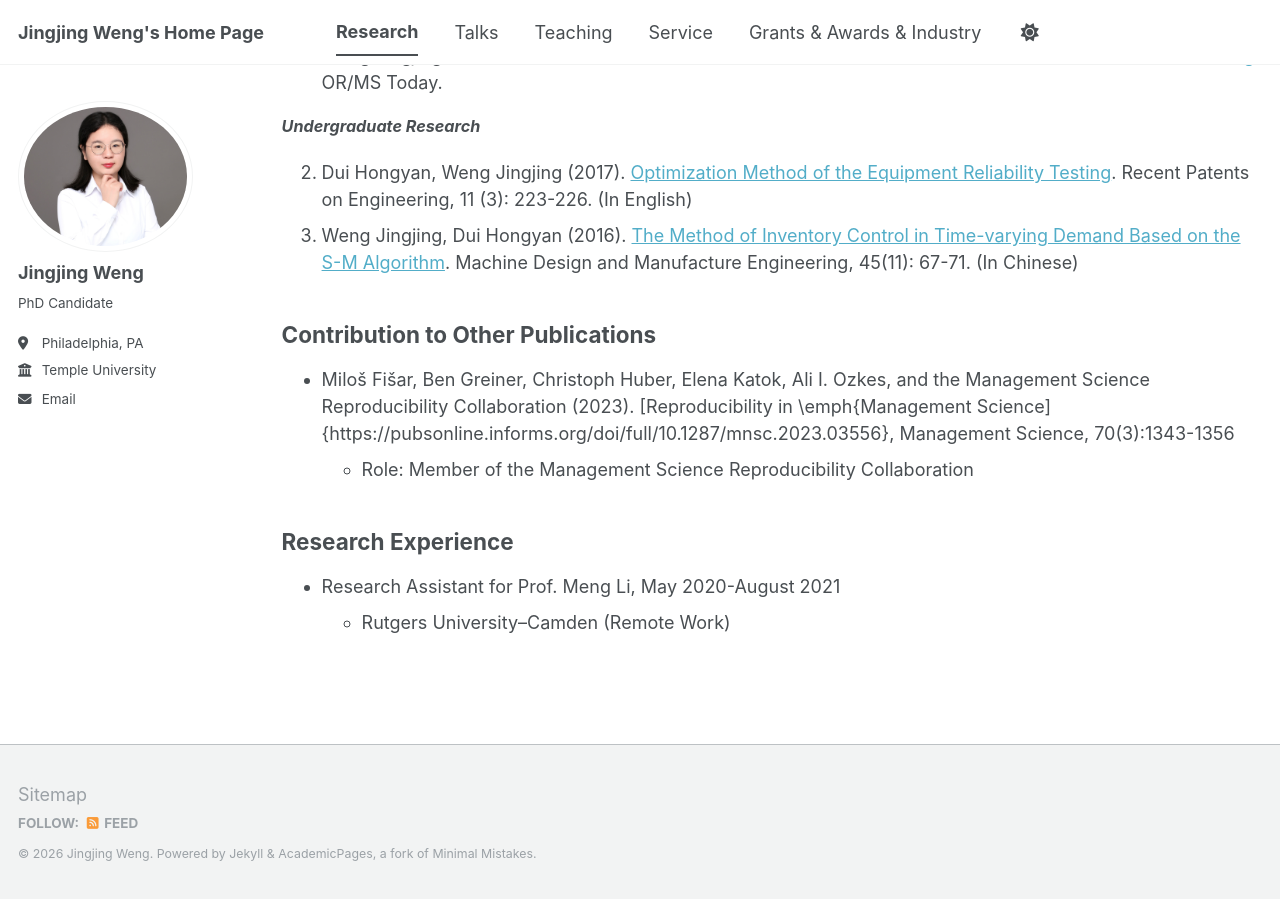
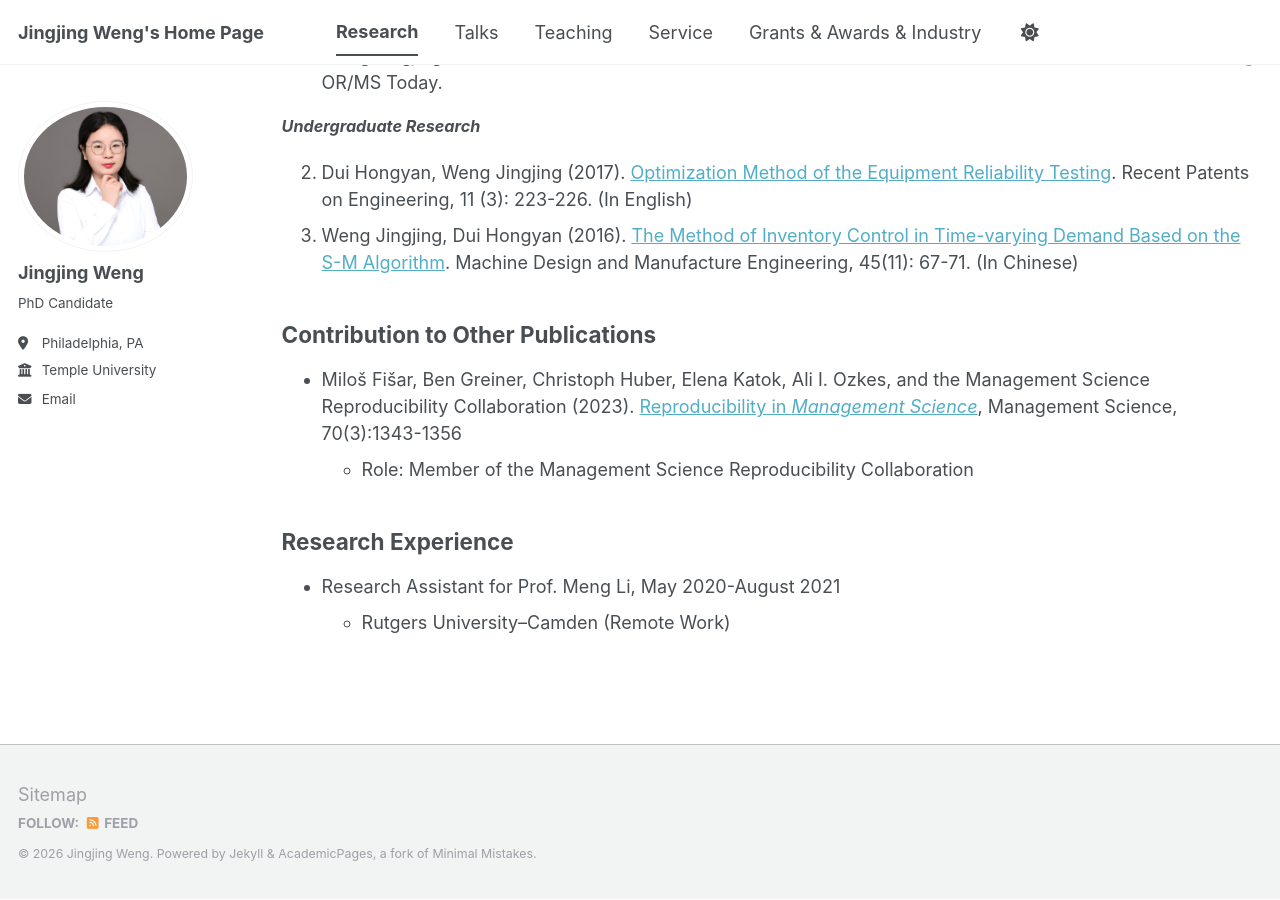
Before and after one commit to JingjingWeng/JingjingWeng.github.io, a Jekyll site: the page built from _pages/publications.md, in a window 1280 px wide and 900 px high, scrolled down 879 px. Built offline with Jekyll 4.4.1, drawn with Linux system fonts in a browser that asks for light colours; a script bundle is joined from its source files by our own code; library files that are not in the unit come from our copies.

Commit message:
Update publications.md

```diff
--- a/_pages/publications.md
+++ b/_pages/publications.md
@@ -43,7 +43,7 @@ author_profile: true
 
 
 ## Contribution to Other Publications
-* Miloš Fišar, Ben Greiner, Christoph Huber, Elena Katok, Ali I. Ozkes, and the Management Science Reproducibility Collaboration (2023). [Reproducibility in \emph{Management Science]{https://pubsonline.informs.org/doi/full/10.1287/mnsc.2023.03556}, Management Science, 70(3):1343-1356
+* Miloš Fišar, Ben Greiner, Christoph Huber, Elena Katok, Ali I. Ozkes, and the Management Science Reproducibility Collaboration (2023). [Reproducibility in *Management Science*](https://pubsonline.informs.org/doi/full/10.1287/mnsc.2023.03556), Management Science, 70(3):1343-1356
   * Role: Member of the Management Science Reproducibility Collaboration
 
 ## Research Experience
```
